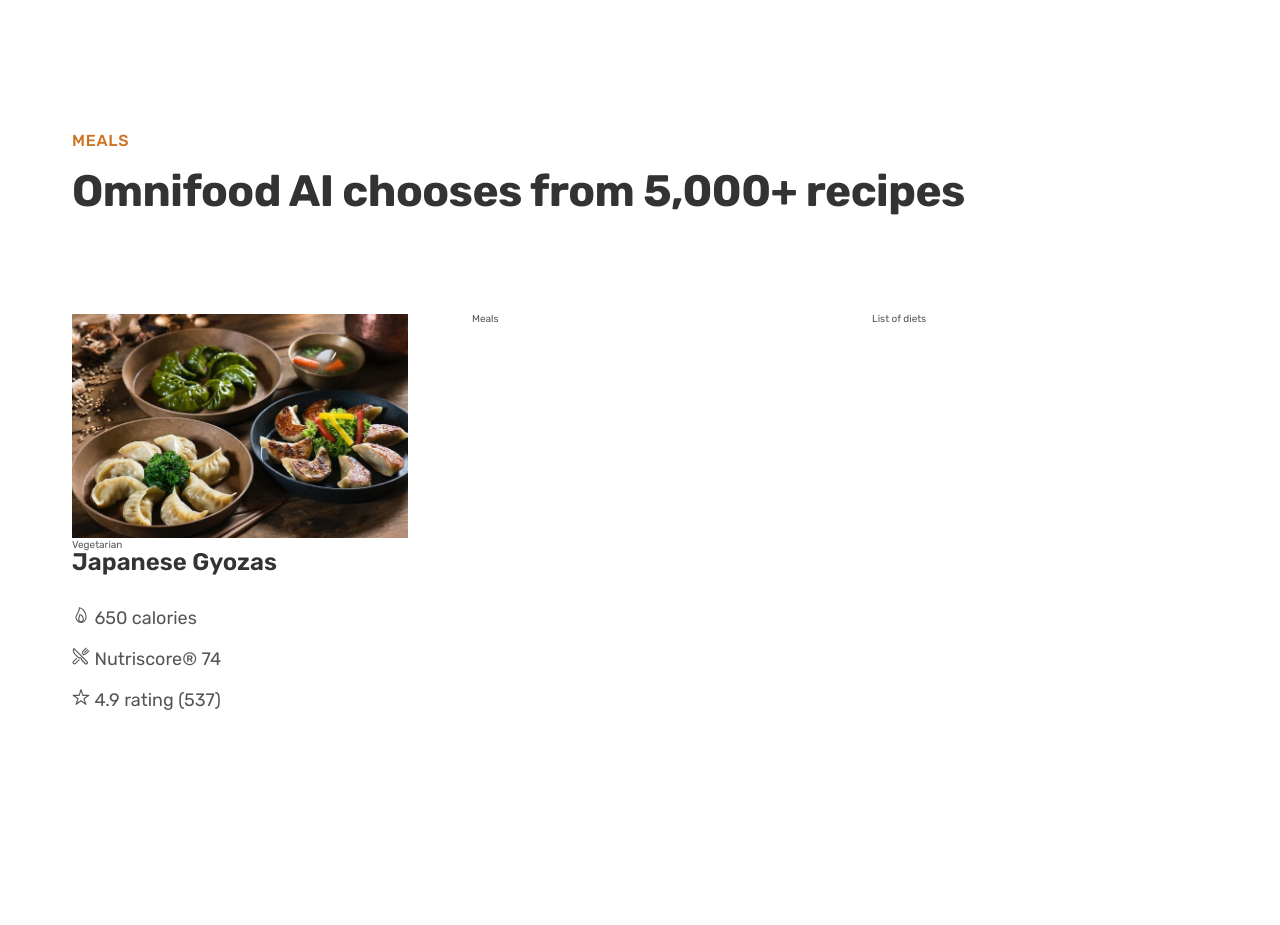
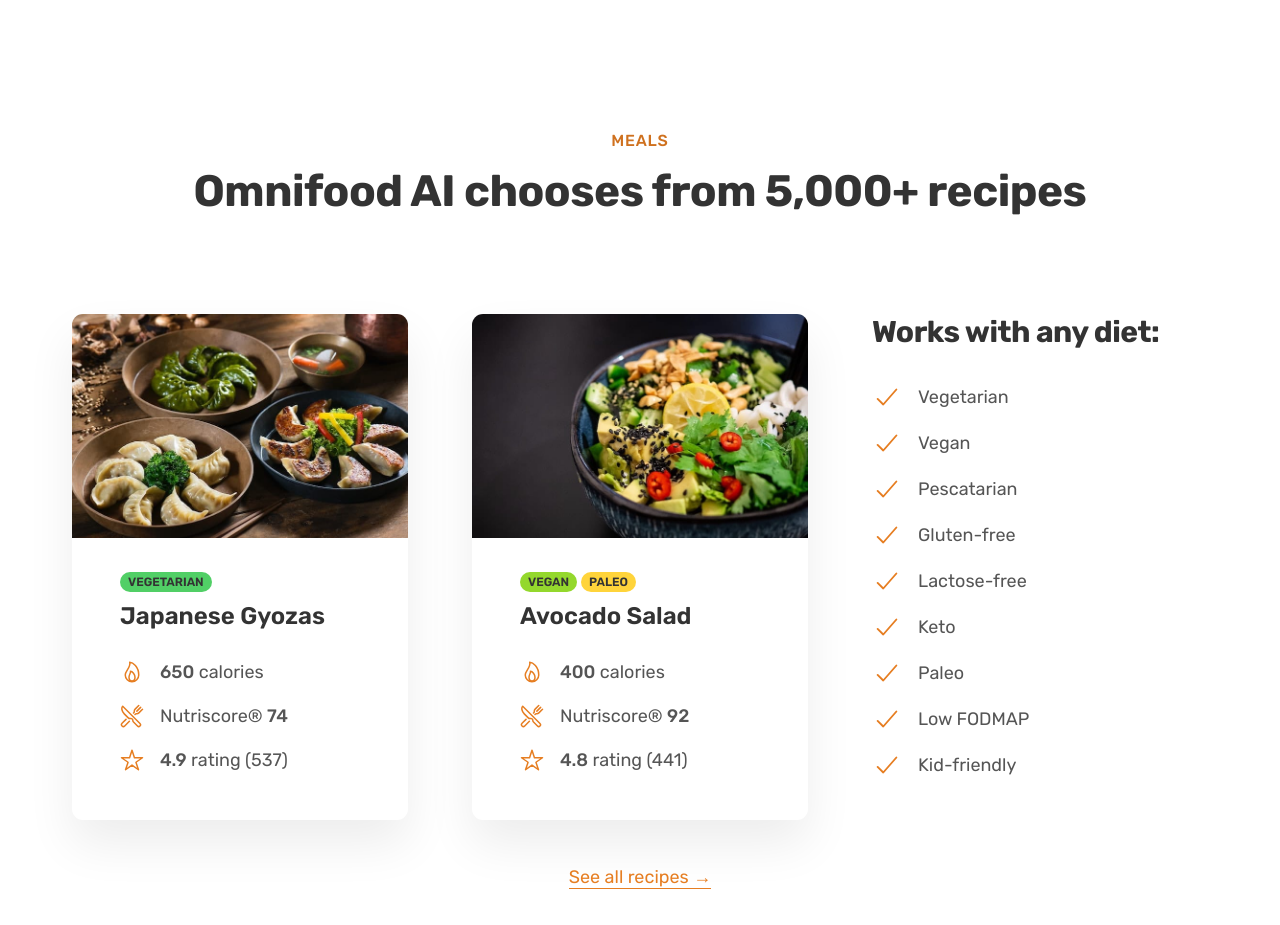
Before and after one commit to rujole13/Omnifood, a plain HTML site: page index.html in a window 1280 px wide. Shown: the part 2600-3525 px from the top of the page. Before the commit the page ends 3405 px from the top, so only its background shows below. Drawn offline with nearby package versions, Linux system fonts and the light colour scheme.

Commit message:
Meals section complete

```diff
--- a/css/general.css
+++ b/css/general.css
@@ -37,6 +37,7 @@
 
 --- 06 BORDER-RADIUS
 Default: 9px
+Medium: 11px
 
 --- 07 WHITESPACE
 
@@ -145,7 +146,8 @@
   text-decoration: none;
 
   /* Put the transition on original "state" */
-  transition: background-color 300ms;
+  /* transition: background-color 300ms; */
+  transition: all 300ms;
 }
 
 .btn--full:link,
@@ -174,6 +176,38 @@
   box-shadow: inset 0 0 0 3px #fff;
 }
 
+.link:link,
+.link:visited {
+  color: #e67e22;
+  text-decoration: none;
+  border-bottom: 1px solid currentColor;
+  padding-bottom: 2px;
+  display: inline-block;
+  transition: all 300ms;
+}
+
+.link:hover,
+.link:active {
+  color: #cf711f;
+  border-bottom: 1px solid transparent;
+}
+
+/***************************/
+/* HELPER CLASSES */
+/***************************/
+
 .margin-right-sm {
   margin-right: 1.6rem !important;
 }
+
+.margin-bottom-md {
+  margin-bottom: 4.8rem !important;
+}
+
+.center-text {
+  text-align: center;
+}
+
+strong {
+  font-weight: 500;
+}
--- a/css/style.css
+++ b/css/style.css
@@ -215,8 +215,46 @@
   padding: 9.6rem 0;
 }
 
-.meal-img {
-  width: 100%;
+.meal {
+  box-shadow: 0 2.4rem 4.8rem rgba(0, 0, 0, 0.075);
+  border-radius: 11px;
+  overflow: hidden;
+  transition: all 400ms;
+}
+
+.meal:hover {
+  transform: translateY(-1.2rem);
+  box-shadow: 0 3.2rem 6.4rem rgba(0, 0, 0, 0.06);
+}
+
+.meal-content {
+  padding: 3.2rem 4.8rem 4.8rem 4.8rem;
+}
+
+.meal-tags {
+  margin-bottom: 1.2rem;
+  display: flex;
+  gap: 0.4rem;
+}
+
+.tag {
+  display: inline-block;
+  padding: 0.4rem 0.8rem;
+  font-size: 1.2rem;
+  text-transform: uppercase;
+  color: #333;
+  border-radius: 100px;
+  font-weight: 600;
+}
+
+.tag--vegetarian {
+  background-color: #51cf66;
+}
+.tag--vegan {
+  background-color: #94d82d;
+}
+.tag--paleo {
+  background-color: #ffd43b;
 }
 
 .meal-title {
@@ -235,4 +273,42 @@
 
 .meal-attribute {
   font-size: 1.8rem;
+  display: flex;
+  align-items: center;
+  gap: 1.6rem;
 }
+
+.meal-icon {
+  height: 2.4rem;
+  width: 2.4rem;
+  color: #e67e22;
+}
+
+.meal-img {
+  width: 100%;
+}
+
+.all-recipes {
+  text-align: center;
+  font-size: 1.8rem;
+}
+
+.list {
+  list-style: none;
+  display: flex;
+  flex-direction: column;
+  gap: 1.6rem;
+}
+
+.list-item {
+  font-size: 1.8rem;
+  display: flex;
+  align-items: center;
+  gap: 1.6rem;
+}
+
+.list-icon {
+  width: 3rem;
+  height: 3rem;
+  color: #e67e22;
+}
--- a/index.html
+++ b/index.html
@@ -152,40 +152,120 @@
       </section>
 
       <section class="section-meals">
-        <div class="container">
+        <div class="container center-text">
           <span class="subheading">Meals</span>
           <h2 class="heading-secondary">
             Omnifood AI chooses from 5,000+ recipes
           </h2>
         </div>
 
-        <div class="container grid grid--3-cols">
+        <div class="container grid grid--3-cols margin-bottom-md">
           <div class="meal">
             <img
               src="img/meals/meal-1.jpg"
               class="meal-img"
               alt="Japanese Gyozas"
             />
-            <span class="tag">Vegetarian</span>
+            <div class="meal-content">
+              <div class="meal-tags">
+                <span class="tag tag--vegetarian">Vegetarian</span>
+              </div>
               <p class="meal-title">Japanese Gyozas</p>
               <ul class="meal-attributes">
                 <li class="meal-attribute">
-                <ion-icon name="flame-outline"></ion-icon>
-                <span>650 calories</span>
+                  <ion-icon class="meal-icon" name="flame-outline"></ion-icon>
+                  <span><strong>650</strong> calories</span>
                 </li>
                 <li class="meal-attribute">
-                <ion-icon name="restaurant-outline"></ion-icon>
-                <span>Nutriscore&reg; 74</span>
+                  <ion-icon
+                    class="meal-icon"
+                    name="restaurant-outline"
+                  ></ion-icon>
+                  <span>Nutriscore&reg; <strong>74</strong></span>
                 </li>
                 <li class="meal-attribute">
-                <ion-icon name="star-outline"></ion-icon>
-                <span>4.9 rating (537)</span>
+                  <ion-icon class="meal-icon" name="star-outline"></ion-icon>
+                  <span><strong>4.9</strong> rating (537)</span>
                 </li>
               </ul>
             </div>
+          </div>
+          <div class="meal">
+            <img
+              src="img/meals/meal-2.jpg"
+              class="meal-img"
+              alt="Avocado Salad"
+            />
+            <div class="meal-content">
+              <div class="meal-tags">
+                <span class="tag tag--vegan">Vegan</span>
+                <span class="tag tag--paleo">Paleo</span>
+              </div>
+              <p class="meal-title">Avocado Salad</p>
+              <ul class="meal-attributes">
+                <li class="meal-attribute">
+                  <ion-icon class="meal-icon" name="flame-outline"></ion-icon>
+                  <span><strong>400</strong> calories</span>
+                </li>
+                <li class="meal-attribute">
+                  <ion-icon
+                    class="meal-icon"
+                    name="restaurant-outline"
+                  ></ion-icon>
+                  <span>Nutriscore&reg; <strong>92</strong></span>
+                </li>
+                <li class="meal-attribute">
+                  <ion-icon class="meal-icon" name="star-outline"></ion-icon>
+                  <span><strong>4.8</strong> rating (441)</span>
+                </li>
+              </ul>
+            </div>
+          </div>
 
-          <div class="meal">Meals</div>
-          <div class="list">List of diets</div>
+          <div class="diets">
+            <h3 class="heading-tertiary">Works with any diet:</h3>
+            <ul class="list">
+              <li class="list-item">
+                <ion-icon class="list-icon" name="checkmark-outline"></ion-icon
+                ><span>Vegetarian</span>
+              </li>
+              <li class="list-item">
+                <ion-icon class="list-icon" name="checkmark-outline"></ion-icon
+                ><span>Vegan</span>
+              </li>
+              <li class="list-item">
+                <ion-icon class="list-icon" name="checkmark-outline"></ion-icon
+                ><span>Pescatarian</span>
+              </li>
+              <li class="list-item">
+                <ion-icon class="list-icon" name="checkmark-outline"></ion-icon
+                ><span>Gluten-free</span>
+              </li>
+              <li class="list-item">
+                <ion-icon class="list-icon" name="checkmark-outline"></ion-icon
+                ><span>Lactose-free</span>
+              </li>
+              <li class="list-item">
+                <ion-icon class="list-icon" name="checkmark-outline"></ion-icon
+                ><span>Keto</span>
+              </li>
+              <li class="list-item">
+                <ion-icon class="list-icon" name="checkmark-outline"></ion-icon
+                ><span>Paleo</span>
+              </li>
+              <li class="list-item">
+                <ion-icon class="list-icon" name="checkmark-outline"></ion-icon
+                ><span>Low FODMAP</span>
+              </li>
+              <li class="list-item">
+                <ion-icon class="list-icon" name="checkmark-outline"></ion-icon
+                ><span>Kid-friendly</span>
+              </li>
+            </ul>
+          </div>
+        </div>
+        <div class="container all-recipes">
+          <a href="#" class="link">See all recipes &rarr;</a>
         </div>
       </section>
     </main>
```
Lines whose indentation alone changed are shown as unchanged.
